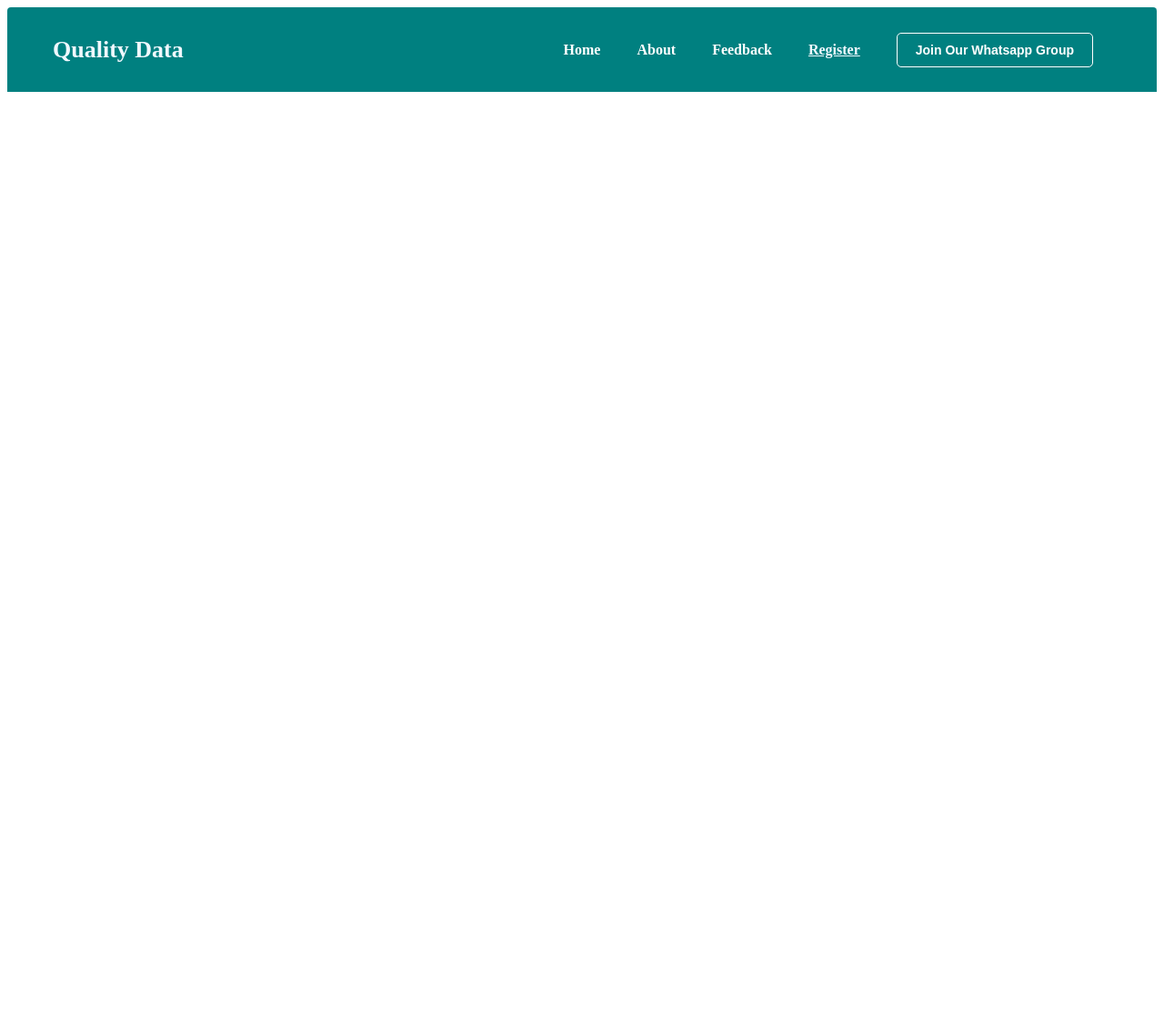
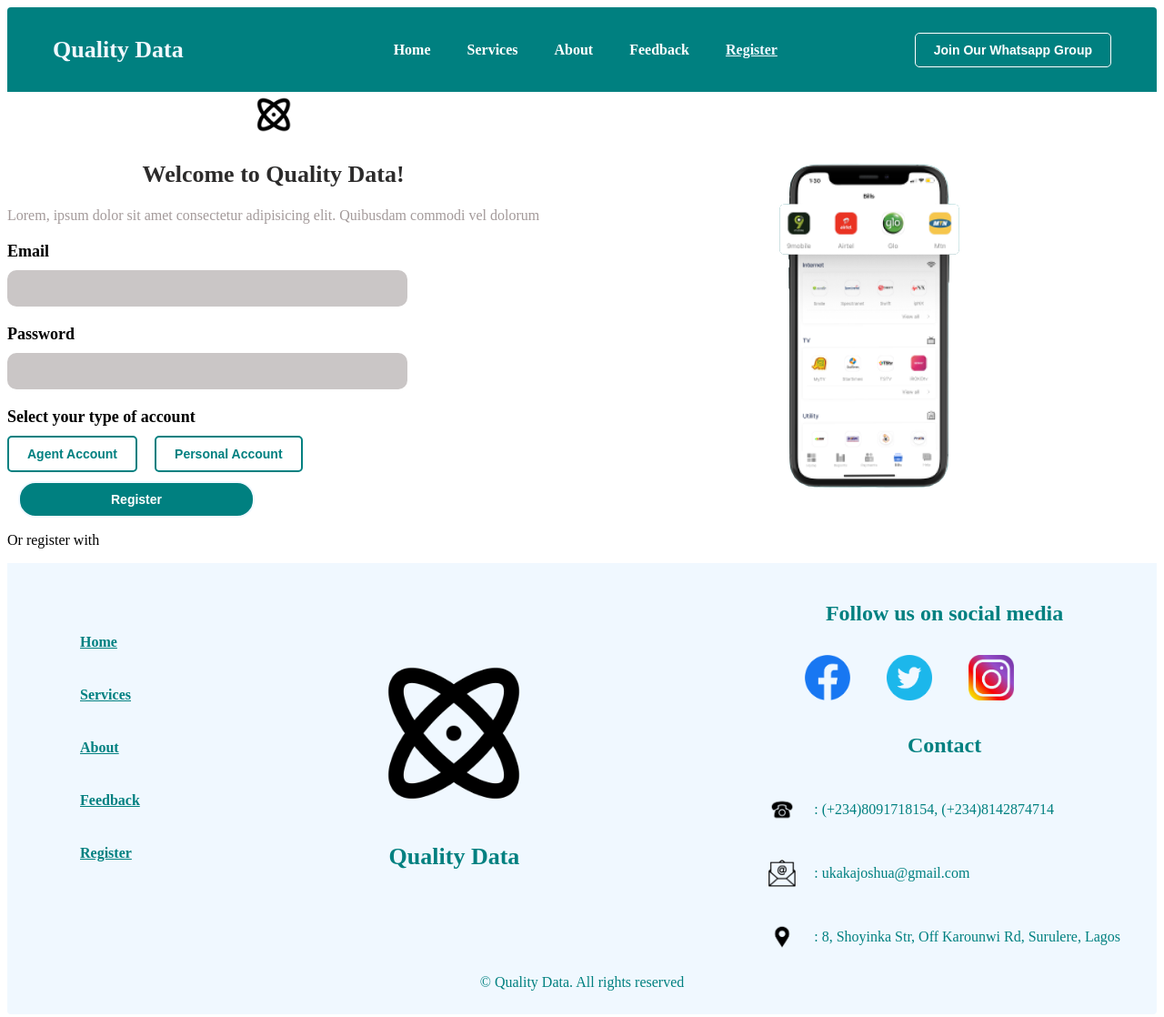
Before and after one commit to JoshLegend123/Quality_Data, a plain HTML site: page register.html in a window 1280 px wide. Shown: the whole page at 91% size. Before the commit the page ends 800 px from the top, so only its background shows below. Drawn offline with Linux system fonts and the light colour scheme.

Commit message:
Register page

```diff
--- a/index.css
+++ b/index.css
@@ -226,7 +226,7 @@ footer {
     justify-content: center;
     padding-top: 20px;
 }
-form {
+#purchase-form {
     display: flex;
     flex-direction: column;
     align-items: center;
@@ -417,6 +417,53 @@ input {
     padding: 10px;
     background-color: transparent;
 }
+/*Register Stylesheet*/
+#register-body {
+    display: flex;
+    justify-content: space-between;
+    align-items: center;
+}
+#atom {
+    width: 50px;
+    height: 50px;
+}
+#register-page {
+    text-align: center;
+}
+#register-page #lorem {
+    color: rgb(163, 154, 154);
+    font-size: 16px;
+}
+#register-form {
+    text-align: left;
+}
+#register-form label {
+    font-weight: bold;
+}
+#register-form input {
+    background-color: rgb(202, 198, 198);
+    border: none;
+    width: 400px;
+}
+.acct-btn,
+.acct-btn:hover {
+    color: teal;
+    border: 2px solid teal;
+
+}
+.acct-btn-select,
+.acct-btn-select:hover {
+    color: white;
+    background-color: teal;
+    border: 2px solid aliceblue;
+    border-radius: 19px;
+}
+#register-btn {
+    padding: 10px 100px;
+    margin-top: 10px;
+    margin-left: 12px;
+}
+
 /*Media Queries*/
 @media (max-width:1024px) {
     #menu-img,
--- a/index.js
+++ b/index.js
@@ -33,3 +33,25 @@ function priceInput() {
         event.preventDefault()
     }
 }
+var script = document.createElement('script')
+script.src = 'jquery-3.6.4.js'
+document.getElementsByTagName('head')[0].appendChild(script)
+
+$(function () {
+    $("#passwordForm").on('click', function () {
+        $("#format").text("Must be at least 8 characters")
+        $("#format").css('color', 'teal')
+    })
+    $("#passwordForm").mouseleave(function () {
+        $("#format").text("")
+    })
+    $("#acct-btn-agent").on('click', function () {
+        $("#acct-btn-agent").toggleClass("acct-btn-select")
+        event.preventDefault()
+    })
+    $("#acct-btn-personal").on('click', function () {
+        $("#acct-btn-personal").toggleClass("acct-btn-select")
+        event.preventDefault()
+    })
+    $('#acct-btn-agent').css('margin-right', '15px')
+})
--- a/register.html
+++ b/register.html
@@ -13,15 +13,79 @@
         <h2>Quality Data</h2>
         <div>
             <ul id="navbar">
+                <li><img src="images/close.png" alt="" id="close-img"></li>
                 <li><a href="index.html">Home</a></li>
+                <li><a href="services.html">Services</a></li>
                 <li><a href="about.html">About</a></li>
                 <li><a href="feedback.html">Feedback</a></li>
                 <li><a href="register.html" class="active">Register</a></li>
-                <li><a href="#" target="_blank"><button>Join Our Whatsapp Group</button></a></li>
             </ul>
         </div>
+        <a href="#" target="_blank"><button id="whatsapp-btn">Join Our Whatsapp Group</button></a>
+        <img src="images/menu-2.png" alt="" id="menu-img">
     </header>
+    <section id="register-body">
+        <div id="register-page">
+            <img src="images/atom.png" alt="" id="atom">
+            <h2>Welcome to Quality Data!</h2>
+            <p id="lorem">Lorem, ipsum dolor sit amet consectetur adipisicing elit. Quibusdam commodi vel dolorum </p>
+            <form action="" method="get" id="register-form">
+                <label for="email">Email</label>
+                <input type="email" id="email">
+                <label for="password">Password</label>
+                <input type="password" id="passwordForm">
+                <p id="format"></p>
+                <label for="">Select your type of account</label>
+                <div id="acct-type">
+                    <button class="acct-btn" id="acct-btn-agent">Agent Account</button>
+                    <button class="acct-btn" id="acct-btn-personal">Personal Account</button>
+                </div>
+                <button class="acct-btn-select" id="register-btn">Register</button>
+                <p>Or register with</p>
+            </form>
+        </div>
+        <img src="images/airtime.png" alt="">
+    </section>
 
+
+    <footer>
+        <div id="footer-div">
+            <ul id="footer-navbar">
+                <li><a href="index.html" class="active">Home</a></li>
+                <li><a href="services.html">Services</a></li>
+                <li><a href="about.html">About</a></li>
+                <li><a href="feedback.html">Feedback</a></li>
+                <li><a href="register.html">Register</a></li>
+            </ul>
+            <div id="footer-logo">
+                <img src="images/atom.png" alt="">
+                <h2>Quality Data</h2>
+            </div>
+            <div id="follow">
+                <h4>Follow us on social media</h4>
+                <div id="social">
+                    <a href="www.facebook.com/joshuaukaka"><img src="images/facebook.png" alt=""></a>
+                    <a href="www.facebook.com/Fast_Scribe"><img src="images/twitter.png" alt=""></a>
+                    <a href="www.facebook.com/joshuaukaka"><img src="images/instagram.png" alt=""></a>
+                </div>
+                <h4>Contact</h4>
+                <div class="contact">
+                    <img src="images/phone.png" alt="">
+                    <p>: (+234)8091718154, (+234)8142874714</p>
+                </div>
+                <div class="contact">
+                    <img src="images/email.png" alt="">
+                    <p>: ukakajoshua@gmail.com</p>
+                </div>
+                <div class="contact">
+                    <img src="images/location.png" alt="">
+                    <p>: 8, Shoyinka Str, Off Karounwi Rd, Surulere, Lagos</p>
+                </div>
+            </div>
+        </div>
+        <p>&copy; Quality Data. All rights reserved</p>
+    </footer>
+    <script src="jquery-3.6.4.js"></script>
     <script src="index.js"></script>
 </body>
 </html>
```
Also changed, not shown: airtime.html (+1 -1 lines), data.html (+1 -1 lines), images/airtime - Copy.png (added).
